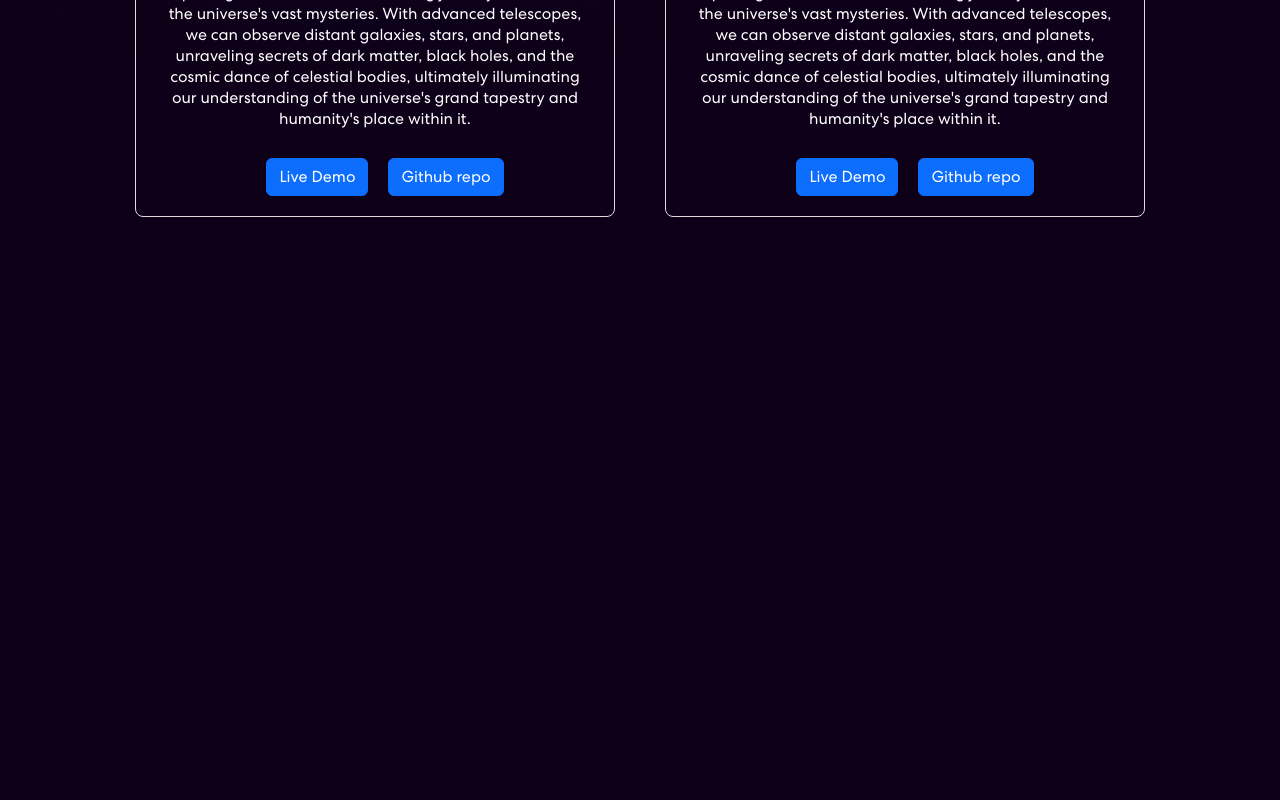
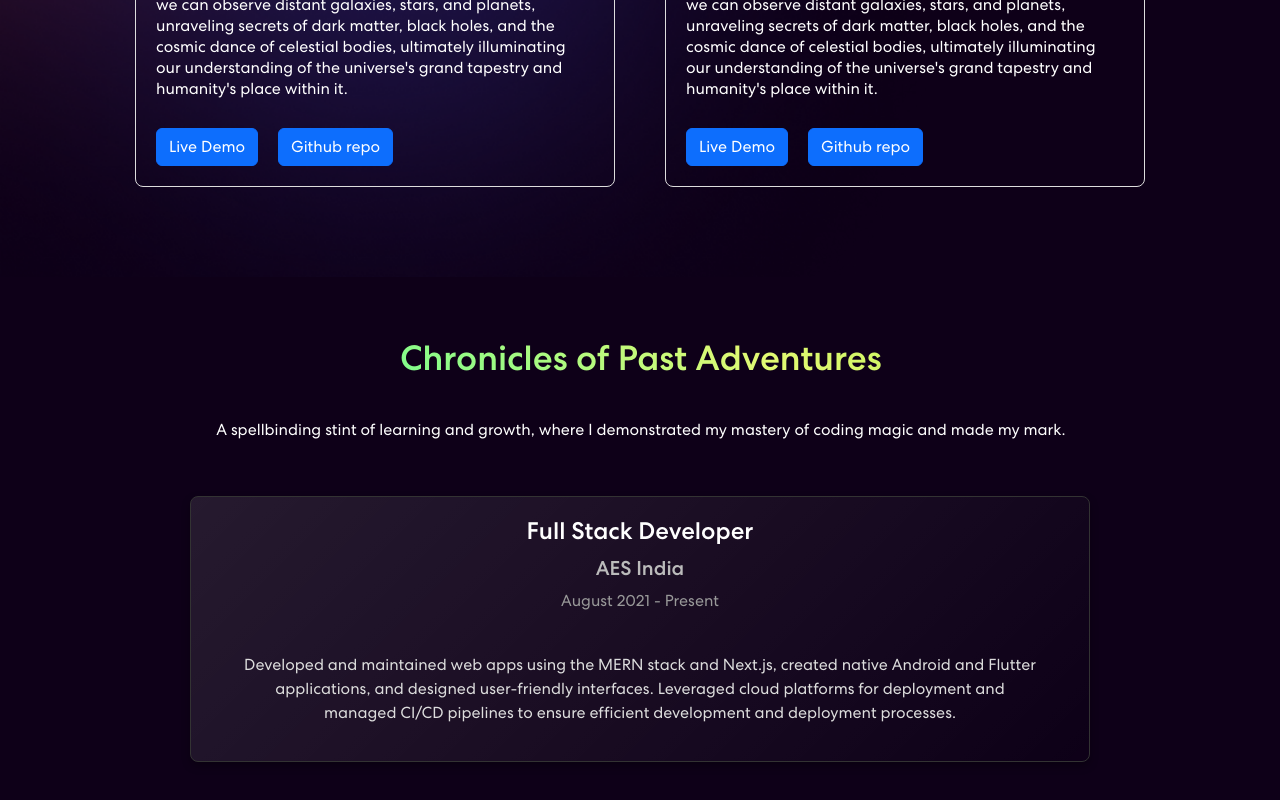
Before and after one commit to thajucp123/personal-portfolio, a React (Vite) app: page / in a window 1280 px wide. Shown: the part 3383-4183 px from the top of the page. Before the commit the page ends 3720 px from the top, so only its background shows below. Built offline with nearby package versions, Linux system fonts and the light colour scheme.

Commit message:
Added Work experience section

```diff
--- a/src/App.css
+++ b/src/App.css
@@ -757,13 +757,14 @@ border-color: transparent;
   flex-wrap: wrap;
   gap: 50px;
   justify-content: center;
-  margin: 60px auto;
+  margin: 30px auto;
 }
 
 .project-card {
   width: 300px;
   border: 1px solid #ddd;
   border-radius: 8px;
+  text-align: left;
   overflow: hidden;
   transition: transform 0.3s;
 }
@@ -806,3 +807,113 @@ border-color: transparent;
   left: 0;
   z-index: -4;
 }
+
+
+/*Job experience section styles*/
+.job-experience-section {
+  padding: 60px 20px;
+  text-align: center;
+  background-color: #0e0018;
+}
+
+@media only screen and (max-width: 768px) {
+ .job-experience-section {
+  padding: 0;
+  }
+}
+
+.job-experience-section h1 {
+  font-size: 35px;
+  font-weight: 500;
+  color: #ffffff;
+  margin-bottom: 40px;
+}
+
+.job-experience-section p {
+  padding: 40px 20px;
+  padding-top: 0;
+  }
+
+@media only screen and (max-width: 768px) {
+  .job-experience-section p {
+   padding: 40px 20px;
+   padding-top: 0;
+   }
+ }
+
+.experience-container {
+  display: flex;
+  flex-direction: column;
+  align-items: center;
+  gap: 30px;
+}
+
+.experience-card-container {
+  max-width: 900px;
+  padding: 0;
+}
+
+@media only screen and (max-width: 768px ) {
+  .experience-card-container {
+    max-width: 340px;
+    padding: 0;
+  }
+}
+
+.experience-card {
+  background-color: #1e1e2f;
+  border: 1.5px solid #333;
+  border-radius: 8px;
+  padding: 20px;
+  box-shadow: 0 4px 8px rgba(0, 0, 0, 0.3);
+  transition: transform 0.3s;
+  animation: backgroundGlow 10s infinite ease-in-out;
+}
+
+@keyframes backgroundGlow {
+  0% {
+    background: linear-gradient(135deg, rgba(255, 255, 255, 0.1), rgba(255, 255, 255, 0));
+  }
+  25% {
+    background: linear-gradient(135deg, rgba(255, 255, 255, 0.05), rgba(255, 255, 255, 0.05));
+  }
+  50% {
+    background: linear-gradient(135deg, rgba(255, 255, 255, 0), rgba(255, 255, 255, 0.1));
+  }
+  75% {
+    background: linear-gradient(135deg, rgba(255, 255, 255, 0.05), rgba(255, 255, 255, 0.05));
+  }
+  100% {
+    background: linear-gradient(135deg, rgba(255, 255, 255, 0.1), rgba(255, 255, 255, 0));
+  }
+}
+
+.experience-card h2 {
+  font-size: 24px;
+  color: #ffffff;
+  margin-bottom: 10px;
+}
+
+.experience-card h3 {
+  font-size: 20px;
+  color: #bbbbbb;
+  margin-bottom: 10px;
+}
+
+.experience-card .date {
+  font-size: 16px;
+  color: #999999;
+  margin-bottom: 2px;
+}
+
+.experience-card .description {
+  font-size: 16px;
+  color: #dddddd;
+  line-height: 1.5;
+  padding: 0;
+  white-space: pre-line;
+}
+
+.experience-card:hover {
+  transform: translateY(-10px);
+}
--- a/src/App.jsx
+++ b/src/App.jsx
@@ -9,6 +9,7 @@ import Skills from './components/Skills';
 import About from './components/About';
 import Projects from './components/Projects';
 import WhatsappButton from './components/WhatsappButton';
+import JobExperience from './components/JobExperience';
 
 function App() {
   const [isLoading, setIsLoading] = useState(true);
@@ -32,6 +33,7 @@ function App() {
          <Skills/>
          <About/>
          <Projects/>
+         <JobExperience/>
          <WhatsappButton/>
         </>
        )}
--- /dev/null
+++ b/src/components/JobExperience.jsx
@@ -0,0 +1,51 @@
+import { motion } from 'framer-motion';
+import Tilt from 'react-parallax-tilt'; //a library for easy tilt components
+
+const experiences = [
+  {
+    title: 'Full Stack Developer',
+    company: 'AES India',
+    date: 'August 2021 - Present',
+    description: `Developed and maintained web apps using the MERN stack and Next.js, created native Android and Flutter applications, and designed user-friendly interfaces. Leveraged cloud platforms for deployment and \nmanaged CI/CD pipelines to ensure efficient development and deployment processes.`
+  }
+];
+
+const JobExperience = () => {
+
+  return (
+    <div className="job-experience-section" id='experience'>
+        <motion.div
+        initial={{ x: '-100%', opacity: 0 }}
+        whileInView={{ x: 0, opacity: 1 }}
+        transition={{ duration: 1, ease: 'easeIn', type: 'spring' }}
+        >
+      <h1 className='flow'>Chronicles of Past Adventures</h1>
+      <p>A spellbinding stint of learning and growth, where I demonstrated my mastery of coding magic and made my mark.</p>
+      </motion.div>
+      <div className="experience-container">
+        {experiences.map((experience, index) => (
+
+        <div className="experience-card-container" key={index}>
+            <Tilt glareEnable={true} glareMaxOpacity={0.6} glareColor="#00ffaa" glarePosition="all" glareBorderRadius="8px">
+          <motion.div
+            className="experience-card"
+            initial={{ opacity: 0, y: 100 }}
+            whileInView={{ opacity: 1, y: 0 }}
+            transition={{ duration: 0.5, delay: index * 0.3 }}
+          >
+
+            <h2>{experience.title}</h2>
+            <h3>{experience.company}</h3>
+            <p className="date">{experience.date}</p>
+            <p className="description">{experience.description}</p>
+
+          </motion.div>
+          </Tilt>
+          </div>
+        ))}
+      </div>
+    </div>
+  );
+};
+
+export default JobExperience;
--- a/src/components/Skills.jsx
+++ b/src/components/Skills.jsx
@@ -129,7 +129,7 @@ const Skills = () => {
 
         <div className='skill-tilt-area'>
         {skills.map((skill, index) => (
-        <Tilt glareEnable={true} glareMaxOpacity={0.9} glareColor="lightblue" glarePosition="all" glareBorderRadius="20px" key={index}>
+        <Tilt glareEnable={true} glareMaxOpacity={0.9} glareColor="#0affaa" glarePosition="all" glareBorderRadius="20px" key={index}>
         <motion.div
         initial="hidden"
         whileInView="visible"
```
